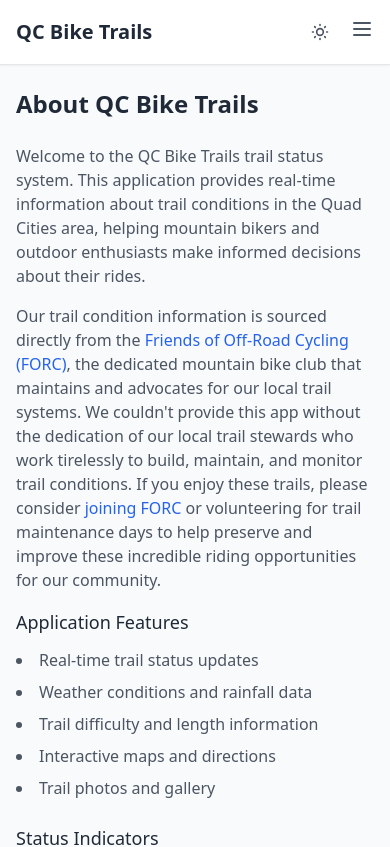
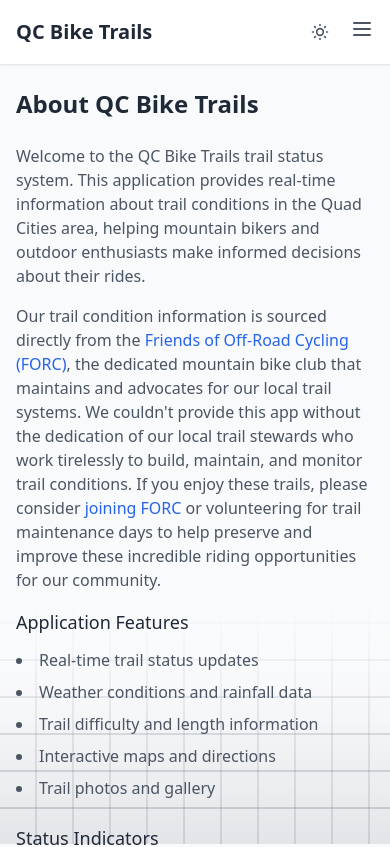
Before and after one commit to zlarson/qc-singletrack, an Angular app in the folder src/QCSingleTrack.Angular/trail-status-app/: page /about in a window 390 px wide. Shown: the top 847 px of the page. Built offline with nearby package versions, Linux system fonts and the light colour scheme.

Commit message:
mobile updates

```diff
--- a/src/QCSingleTrack.Angular/trail-status-app/src/app/components/trail-list.component.ts
+++ b/src/QCSingleTrack.Angular/trail-status-app/src/app/components/trail-list.component.ts
@@ -296,19 +296,19 @@
     let baseClass = '';
     switch (status) {
       case 'Open':
-        baseClass = isSelected ? 'bg-gradient-to-r from-green-200 to-green-500 dark:from-green-800 dark:to-green-600 border-green-500 dark:border-green-400 shadow-lg transform scale-y-110' : 'bg-green-200 dark:bg-green-800 border-green-400 dark:border-green-600';
+        baseClass = isSelected ? 'bg-gradient-to-r from-green-200 to-green-500 dark:from-green-800 dark:to-green-600 border-green-500 dark:border-green-400 shadow-lg transform scale-y-110' : 'bg-green-300 dark:bg-green-800 border-green-400 dark:border-green-600';
         break;
       case 'Closed':
-        baseClass = isSelected ? 'bg-gradient-to-r from-red-200 to-red-500 dark:from-red-800 dark:to-red-600 border-red-500 dark:border-red-400 shadow-lg transform scale-y-110' : 'bg-red-200 dark:bg-red-800 border-red-400 dark:border-red-600';
+        baseClass = isSelected ? 'bg-gradient-to-r from-red-200 to-red-500 dark:from-red-800 dark:to-red-600 border-red-500 dark:border-red-400 shadow-lg transform scale-y-110' : 'bg-red-300 dark:bg-red-800 border-red-400 dark:border-red-600';
         break;
       case 'Caution':
-        baseClass = isSelected ? 'bg-gradient-to-r from-yellow-200 to-yellow-500 dark:from-yellow-800 dark:to-yellow-600 border-yellow-500 dark:border-yellow-400 shadow-lg transform scale-y-110' : 'bg-yellow-200 dark:bg-yellow-800 border-yellow-400 dark:border-yellow-600';
+        baseClass = isSelected ? 'bg-gradient-to-r from-yellow-200 to-yellow-500 dark:from-yellow-800 dark:to-yellow-600 border-yellow-500 dark:border-yellow-400 shadow-lg transform scale-y-110' : 'bg-yellow-300 dark:bg-yellow-800 border-yellow-400 dark:border-yellow-600';
         break;
       case 'Freeze/Thaw':
-        baseClass = isSelected ? 'bg-gradient-to-r from-cyan-200 to-cyan-500 dark:from-cyan-800 dark:to-cyan-600 border-cyan-500 dark:border-cyan-400 shadow-lg transform scale-y-110' : 'bg-cyan-200 dark:bg-cyan-800 border-cyan-400 dark:border-cyan-600';
+        baseClass = isSelected ? 'bg-gradient-to-r from-cyan-200 to-cyan-500 dark:from-cyan-800 dark:to-cyan-600 border-cyan-500 dark:border-cyan-400 shadow-lg transform scale-y-110' : 'bg-cyan-300 dark:bg-cyan-800 border-cyan-400 dark:border-cyan-600';
         break;
       default:
-        baseClass = isSelected ? 'bg-gradient-to-r from-gray-200 to-gray-400 dark:from-gray-700 dark:to-gray-600 border-gray-400 dark:border-gray-500 shadow-lg transform scale-y-110' : 'bg-gray-100 dark:bg-gray-700 border-gray-300 dark:border-gray-600';
+        baseClass = isSelected ? 'bg-gradient-to-r from-gray-200 to-gray-400 dark:from-gray-700 dark:to-gray-600 border-gray-400 dark:border-gray-500 shadow-lg transform scale-y-110' : 'bg-gray-200 dark:bg-gray-700 border-gray-300 dark:border-gray-600';
         break;
     }
 
@@ -339,6 +339,37 @@
     if (this.mapInitialized) {
       this.mapService.highlightTrail(trail);
     }
+
+    // Scroll to trail details on mobile
+    this.scrollToDetailsOnMobile();
+  }
+
+  private scrollToDetailsOnMobile(): void {
+    // Check if we're in mobile view (less than lg breakpoint - 1024px)
+    if (window.innerWidth < 1024) {
+      // Small delay to ensure DOM is updated
+      setTimeout(() => {
+        const detailsElement = document.getElementById('trail-details');
+        if (detailsElement) {
+          const headerOffset = 80; // Account for fixed header (64px) + some padding
+          const elementPosition = detailsElement.getBoundingClientRect().top;
+          const offsetPosition = elementPosition + window.pageYOffset - headerOffset;
+
+          window.scrollTo({
+            top: offsetPosition,
+            behavior: 'smooth'
+          });
+        }
+      }, 100);
+    }
+  }
+
+  scrollToTop(): void {
+    const headerOffset = 80;
+    window.scrollTo({
+      top: headerOffset,
+      behavior: 'smooth'
+    });
   }selectTrailById(trailId: number, updateUrl: boolean = true): void {
     const trail = this.trails.find(t => t.trailId === trailId);
     if (trail) {
--- a/src/QCSingleTrack.Angular/trail-status-app/src/app/services/map.service.ts
+++ b/src/QCSingleTrack.Angular/trail-status-app/src/app/services/map.service.ts
@@ -123,6 +123,7 @@
       case 'Open': return '#22c55e';
       case 'Closed': return '#ef4444';
       case 'Caution': return '#f59e0b';
+      case 'Freeze/Thaw': return '#06b6d4';
       default: return '#6b7280';
     }
   }
@@ -132,6 +133,7 @@
       case 'Open': return 'bg-green-100 text-green-800';
       case 'Closed': return 'bg-red-100 text-red-800';
       case 'Caution': return 'bg-yellow-100 text-yellow-800';
+      case 'Freeze/Thaw': return 'bg-cyan-100 text-cyan-800';
       default: return 'bg-gray-100 text-gray-800';
     }
   }
--- a/src/QCSingleTrack.Angular/trail-status-app/src/styles.scss
+++ b/src/QCSingleTrack.Angular/trail-status-app/src/styles.scss
@@ -2,40 +2,79 @@
 @tailwind components;
 @tailwind utilities;
 
-/* Diagonal Gradient Background */
+/* Body setup */
 body {
   position: relative;
   min-height: 100vh;
   padding-top: 64px; /* Height of fixed header */
+  overflow-x: hidden;
 }
 
-body::before {
+/* Apply background to main element */
+main {
+  position: relative;
+}
+
+/* CSS-generated topographic pattern - more visible */
+main::before {
   content: '';
   position: fixed;
   bottom: 0;
+  left: 0;
   right: 0;
   width: 100%;
-  height: 100%;
-  background: linear-gradient(135deg,
-    transparent 0%,
-    transparent 40%,
-    rgba(0, 0, 0, 0.1) 60%,
-    rgba(0, 0, 0, 0.3) 80%,
-    rgba(0, 0, 0, 0.5) 100%
-  );
-  z-index: -1;
+  height: 30vh;
+  background:
+    repeating-linear-gradient(0deg, transparent, transparent 35px, rgba(107, 114, 128, 0.3) 35px, rgba(107, 114, 128, 0.3) 37px),
+    repeating-linear-gradient(90deg, transparent, transparent 35px, rgba(107, 114, 128, 0.2) 35px, rgba(107, 114, 128, 0.2) 37px),
+    linear-gradient(to top, rgba(107, 114, 128, 0.15), transparent 70%);
+  z-index: 0;
   pointer-events: none;
 }
 
-/* Dark mode - lighter gradient since background is already dark */
-.dark body::before {
-  background: linear-gradient(135deg,
-    transparent 0%,
-    transparent 40%,
-    rgba(0, 0, 0, 0.2) 60%,
-    rgba(0, 0, 0, 0.4) 80%,
-    rgba(0, 0, 0, 0.6) 100%
+/* Dark mode - adjust colors */
+.dark main::before {
+  background:
+    repeating-linear-gradient(0deg, transparent, transparent 35px, rgba(96, 165, 250, 0.4) 35px, rgba(96, 165, 250, 0.4) 37px),
+    repeating-linear-gradient(90deg, transparent, transparent 35px, rgba(96, 165, 250, 0.3) 35px, rgba(96, 165, 250, 0.3) 37px),
+    linear-gradient(to top, rgba(96, 165, 250, 0.2), transparent 70%);
+}
+
+/* Gradient overlay to fade pattern into background */
+main::after {
+  content: '';
+  position: fixed;
+  bottom: 0;
+  left: 0;
+  right: 0;
+  width: 100%;
+  height: 30vh;
+  background: linear-gradient(to bottom,
+    rgb(249, 250, 251) 0%,
+    rgba(249, 250, 251, 0.9) 15%,
+    rgba(249, 250, 251, 0.6) 35%,
+    rgba(249, 250, 251, 0.2) 60%,
+    transparent 100%
   );
+  z-index: 0;
+  pointer-events: none;
+}
+
+/* Dark mode gradient overlay */
+.dark main::after {
+  background: linear-gradient(to bottom,
+    rgb(17, 24, 39) 0%,
+    rgba(17, 24, 39, 0.9) 15%,
+    rgba(17, 24, 39, 0.6) 35%,
+    rgba(17, 24, 39, 0.2) 60%,
+    transparent 100%
+  );
+}
+
+/* Ensure content is above the background */
+main > * {
+  position: relative;
+  z-index: 1;
 }
 
 /* Leaflet Map Styling */
```
Also changed, not shown: src/QCSingleTrack.Angular/trail-status-app/src/app/components/trail-list.component.html (+21 -16 lines).
